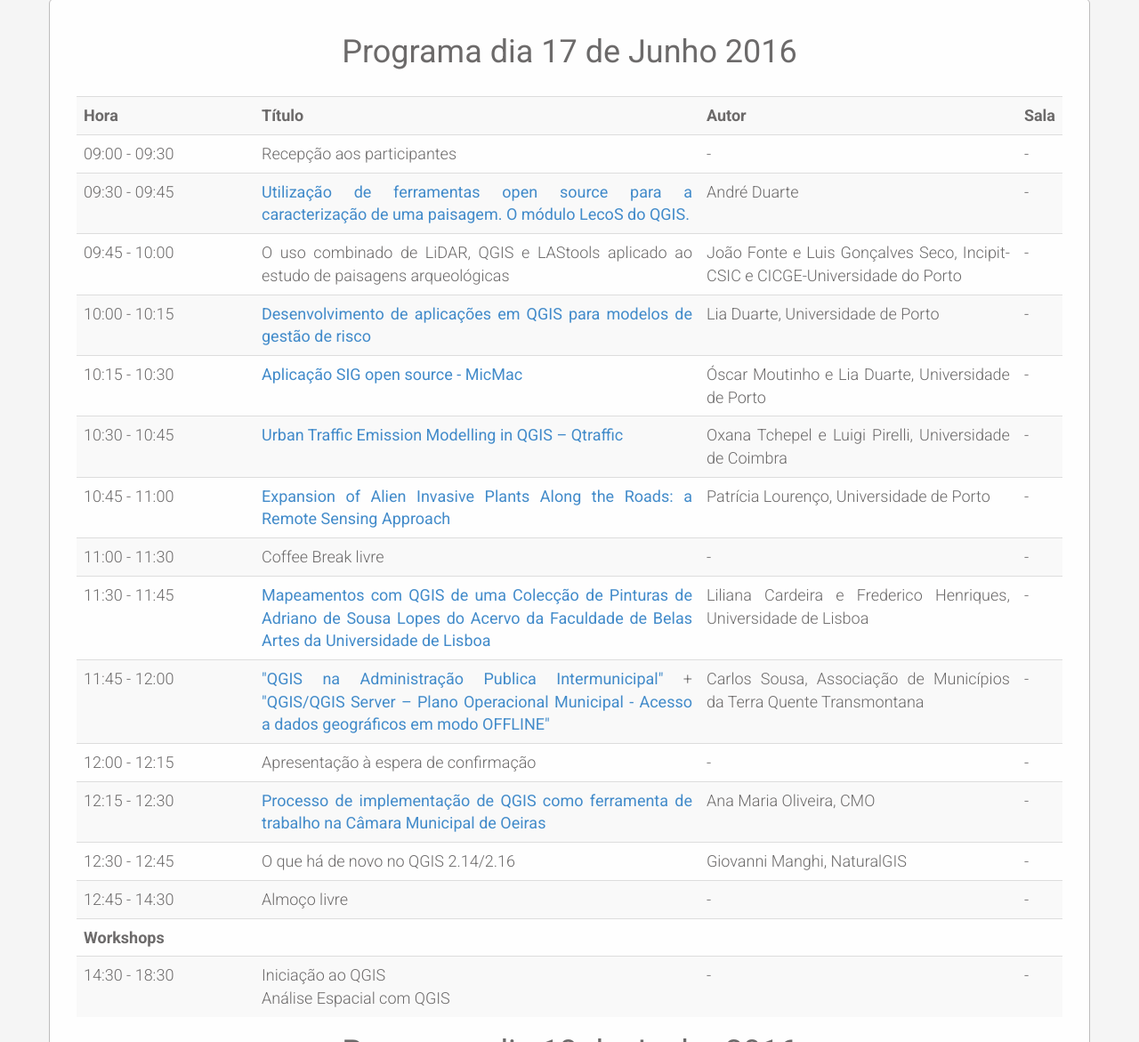
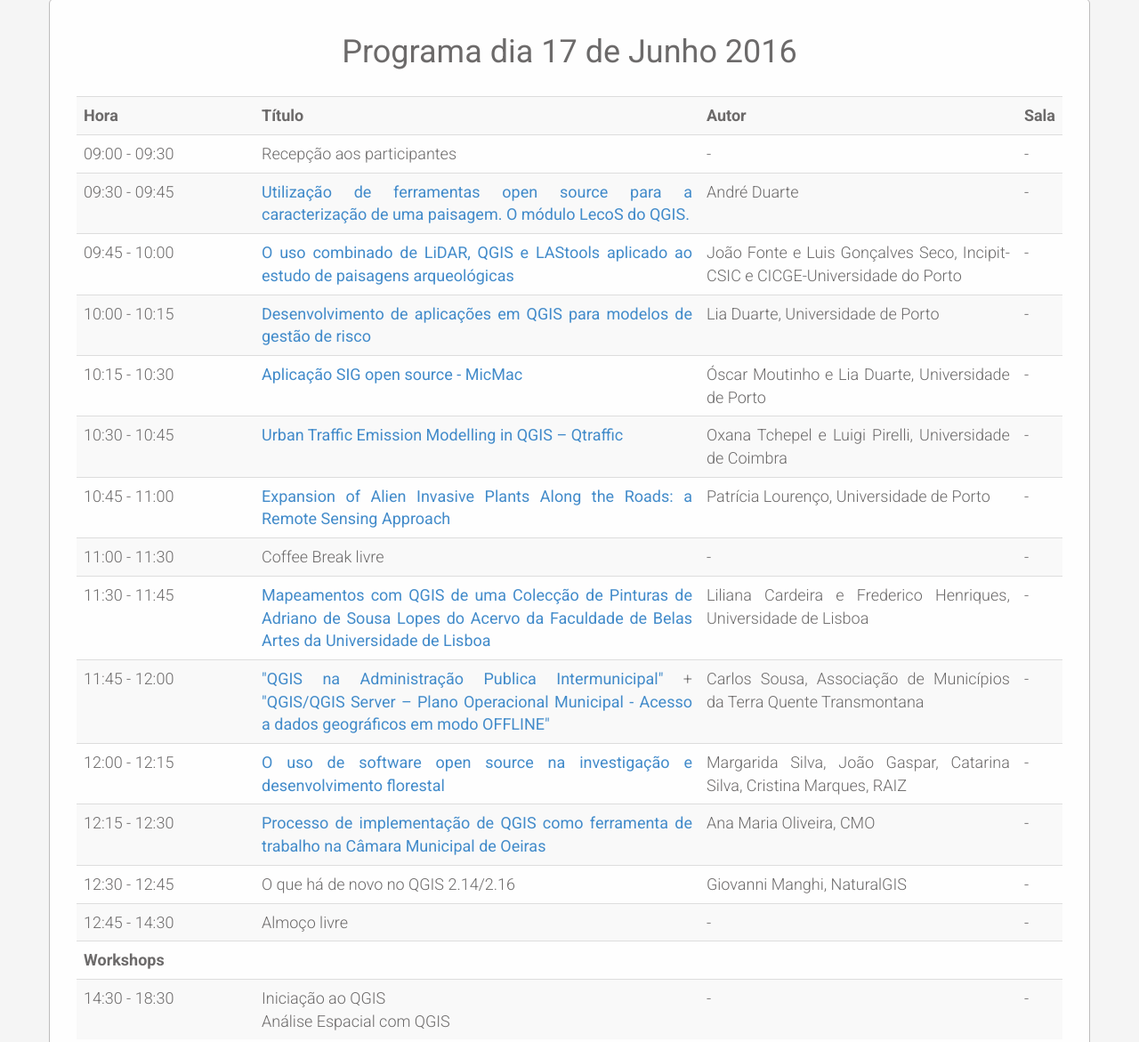
Before and after one commit to qgispt/qgis_pt_website, a plain HTML site: page eventos.html in a window 1280 px wide. Shown: the part 1813-2984 px from the top of the page at 89% size. Drawn offline with Linux system fonts and the light colour scheme; files whose address does not match are found by name.

Commit message:
novos abstracts

```diff
--- a/eventos.html
+++ b/eventos.html
@@ -211,7 +211,7 @@
     				</tr>
     				<tr>
     					<td>09:45 - 10:00</td>
-    					<td>O uso combinado de LiDAR, QGIS e LAStools aplicado ao estudo de paisagens arqueológicas</td>
+    					<td><a href="apresentacoes_qgis2016/fonte_seco.pdf">O uso combinado de LiDAR, QGIS e LAStools aplicado ao estudo de paisagens arqueológicas</a></td>
     					<td>João Fonte e Luis Gonçalves Seco, Incipit-CSIC e CICGE-Universidade do Porto</td>
     					<td>-</td>
     				</tr>
@@ -261,8 +261,8 @@
     				</tr>
     				<tr>
     					<td>12:00 - 12:15</td>
-    					<td>Apresentação à espera de confirmação</td>
-    					<td>-</td>
+    					<td><a href="apresentacoes_qgis2016/raiz.pdf">O uso de software open source na investigação e desenvolvimento florestal</a></td>
+    					<td>Margarida Silva, João Gaspar, Catarina Silva, Cristina Marques, RAIZ</td>
     					<td>-</td>
     				</tr>
     				<tr>
@@ -393,7 +393,7 @@
 								</div>
 								<div class="radio">
 									<label>
-										<input type="radio" name="ws1" value="analise">Análise Espacial com QGIS
+										<input type="radio" name="ws1" value="analise">Análise Espacial com QGIS <span style="color: red; font-weight: bold">(lista de espera - efectue pagamento correspondente apenas às apresentações)</span>
 									</label>
 								</div>
 								<div class="radio">
```
Also changed, not shown: 2 other files.
